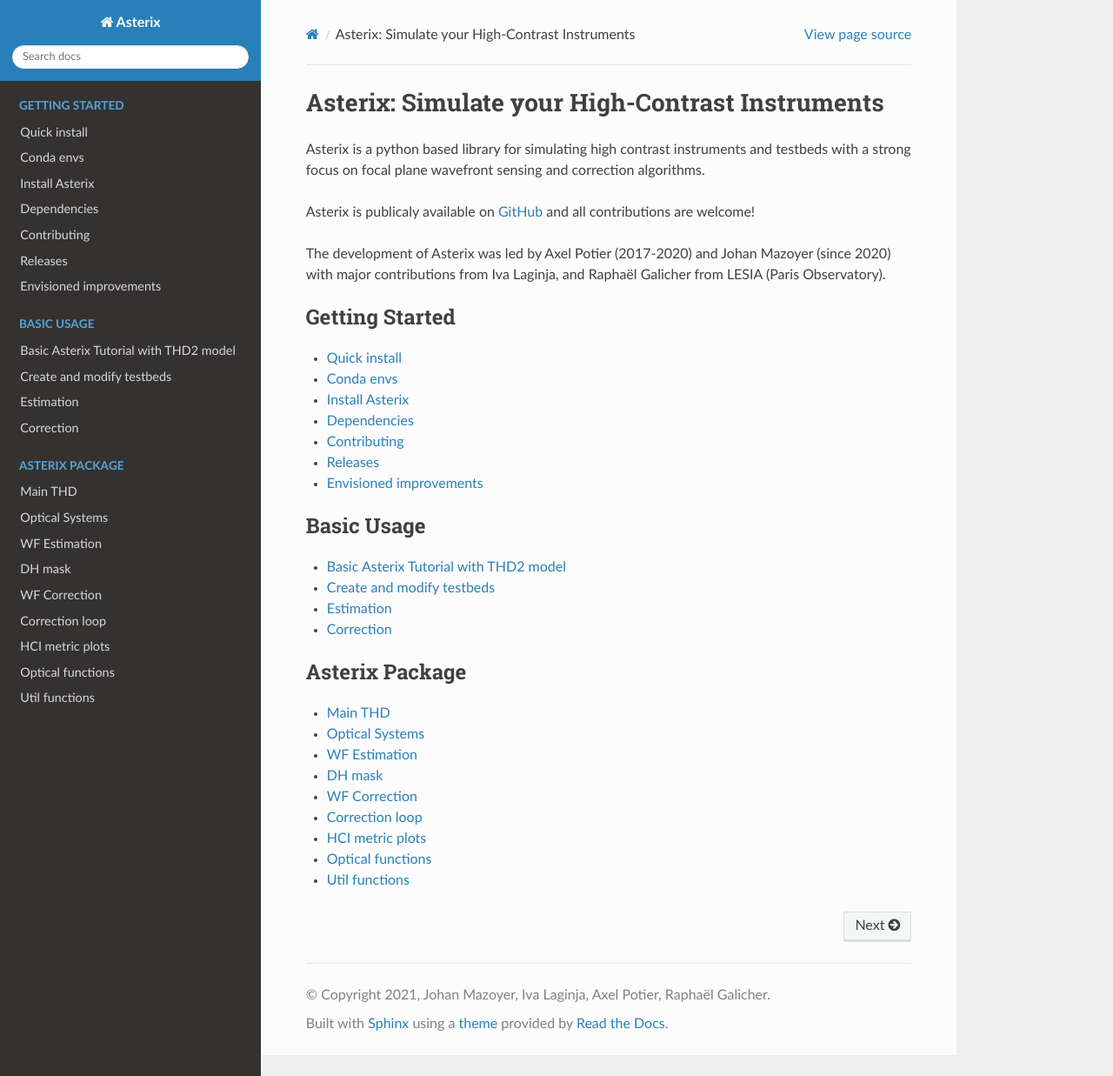
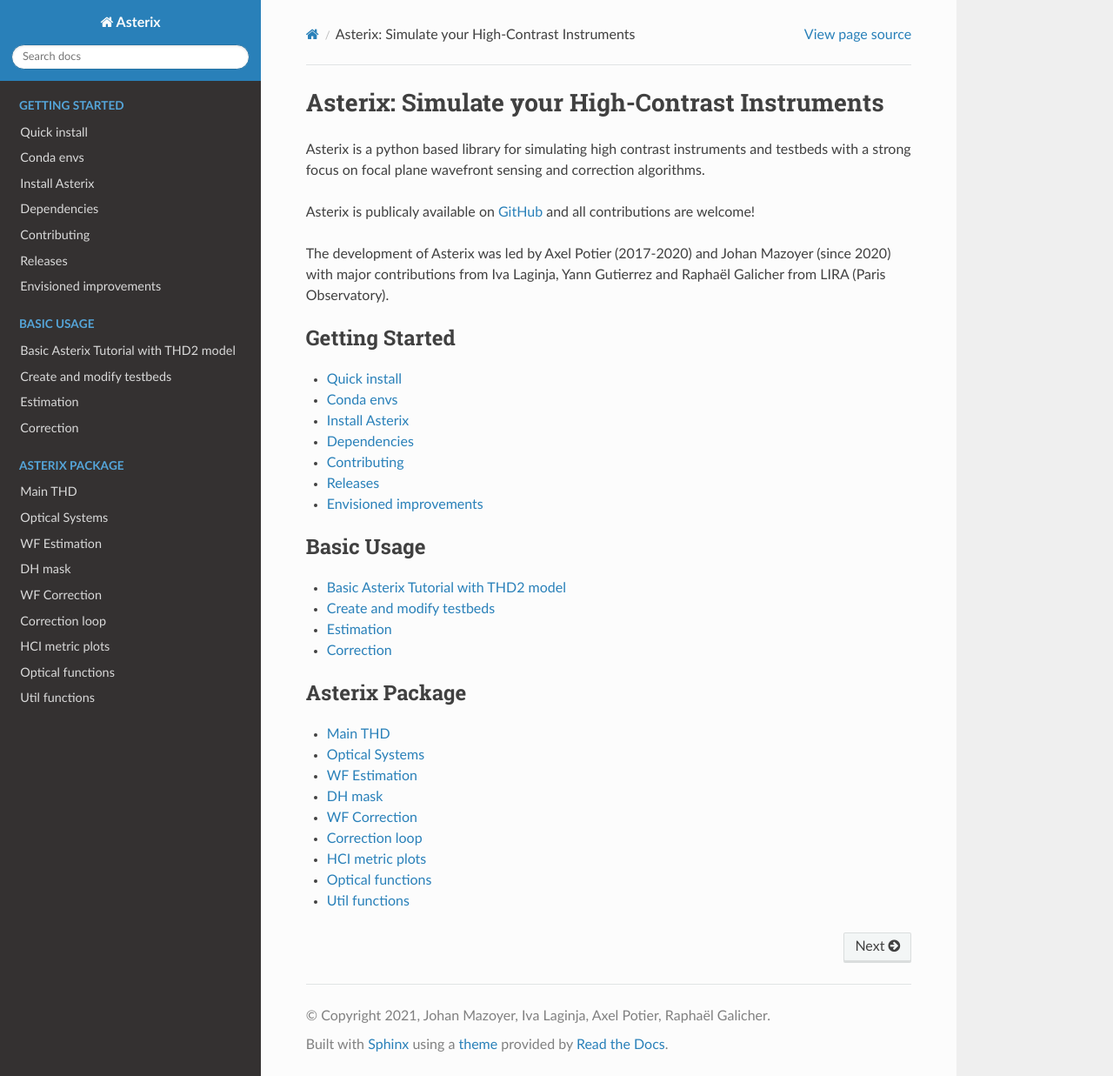
Before and after one commit to johanmazoyer/Asterix, a Sphinx documentation site: the page built from docs/index.rst, in a window 1280 px wide and 1237 px high. Shown: the whole window at 87% size. Built offline with Sphinx 7.4.7 and the Read the Docs theme 3.1.0, drawn with Linux system fonts in a browser that asks for light colours.

Commit message:
update doc LIRA

```diff
--- a/docs/index.rst
+++ b/docs/index.rst
@@ -8,7 +8,7 @@
 Asterix is publicaly available on `GitHub <https://github.com/johanmazoyer/Asterix>`_ and all contributions are welcome!
 
 The development of Asterix was led by Axel Potier (2017-2020) and Johan Mazoyer (since 2020)
-with major contributions from Iva Laginja, and Raphaël Galicher from LESIA (Paris Observatory).
+with major contributions from Iva Laginja, Yann Gutierrez and Raphaël Galicher from LIRA (Paris Observatory).
 
 .. toctree::
     :maxdepth: 1
```
Also changed, not shown: README.md (+1 -1 lines).
